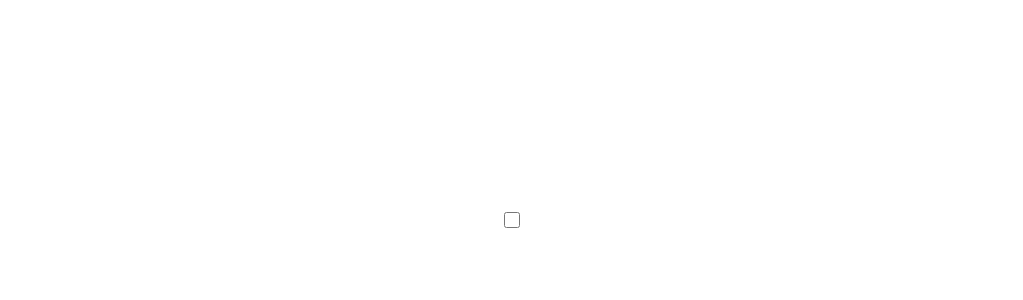
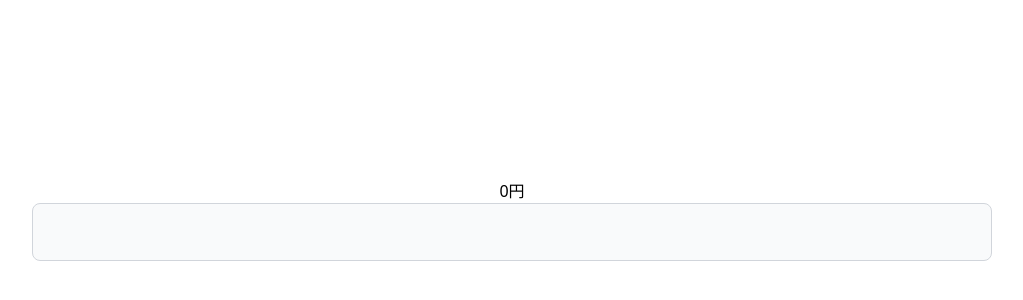
Before and after one commit to sc30gsw/my-reducer-app, a React (Vite) app: page / in a window 1280 px wide. Shown: the part 180-480 px from the top of the page, without its empty margins (128-1151 px from the left). Built offline with nearby package versions, Linux system fonts and the light colour scheme.

Commit message:
✨ 金額編集のサンプル

```diff
--- a/src/App.tsx
+++ b/src/App.tsx
@@ -1,15 +1,20 @@
 import { useReducer } from "react";
 
 function App() {
-	const [checked, toggle] = useReducer((state: boolean) => !state, false);
-
+	const [state, dispatch] = useReducer(
+		(_: unknown, action: number) => `${action}円`,
+		"0円",
+	);
 	return (
 		<div className="flex flex-col items-center justify-center min-h-dvh w-screen">
+			<div>{state}</div>
 			<input
-				type="checkbox"
-				className="cursor-pointer w-4 h-4 text-blue-600 bg-gray-100 border-gray-300 rounded focus:ring-blue-500 dark:focus:ring-blue-600 dark:ring-offset-gray-800 focus:ring-2 dark:bg-gray-700 dark:border-gray-600"
-				checked={checked}
-				onChange={toggle}
+				type="number"
+				className="block w-3/4 p-4 text-gray-900 border border-gray-300 rounded-lg bg-gray-50 text-base focus:ring-blue-500 focus:border-blue-500"
+				onChange={(e) => {
+					const { value } = e.target;
+					dispatch(Number(value));
+				}}
 			/>
 		</div>
 	);
```
